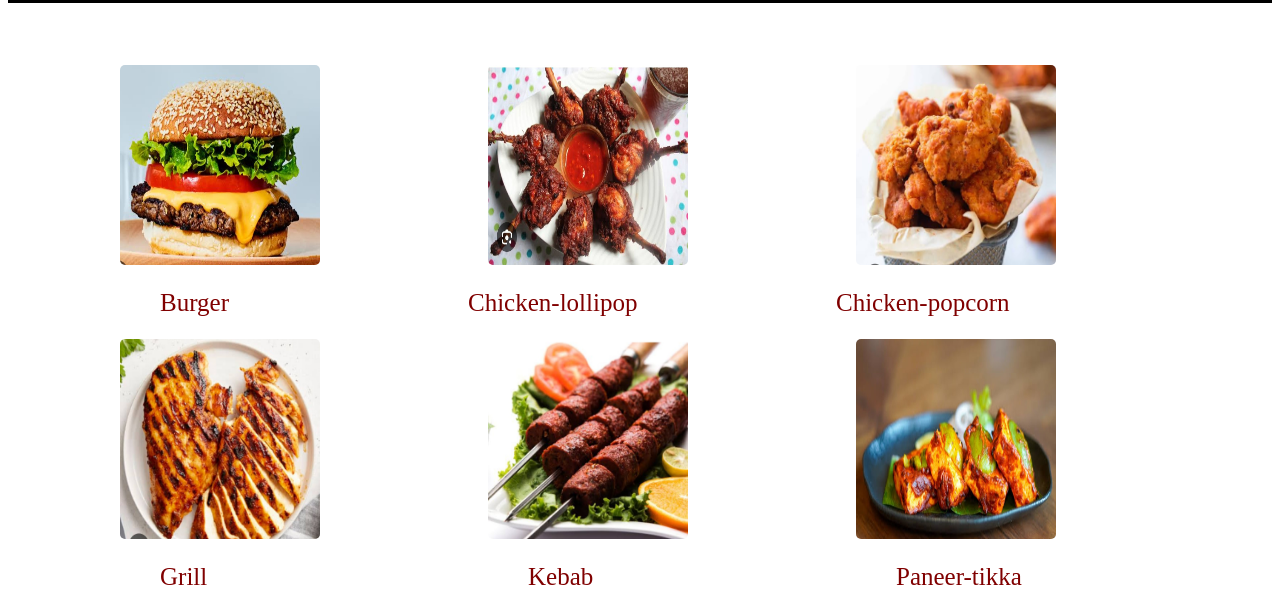
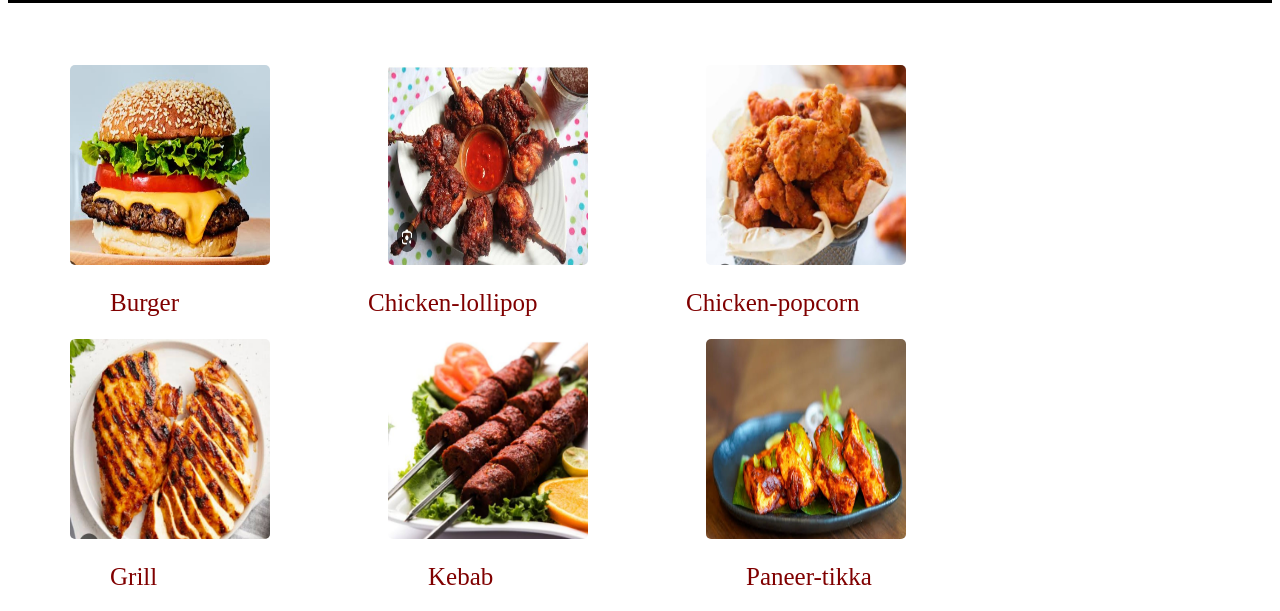
Before and after one commit to Boomika1806/Restaurant-website, a plain HTML site: page index.html in a window 1280 px wide. Shown: the part 137-748 px from the top of the page. Drawn offline with Linux system fonts and the light colour scheme.

Commit message:
again a change

```diff
--- a/style.css
+++ b/style.css
@@ -56,7 +56,7 @@ p {
     width:280px;
     height:270px;
     display:inline-block;
-    margin-left:80px;
+    margin-left:30px;
 }
 
 /* Responsive for tablets and smaller laptops (≤1024px) */
```
